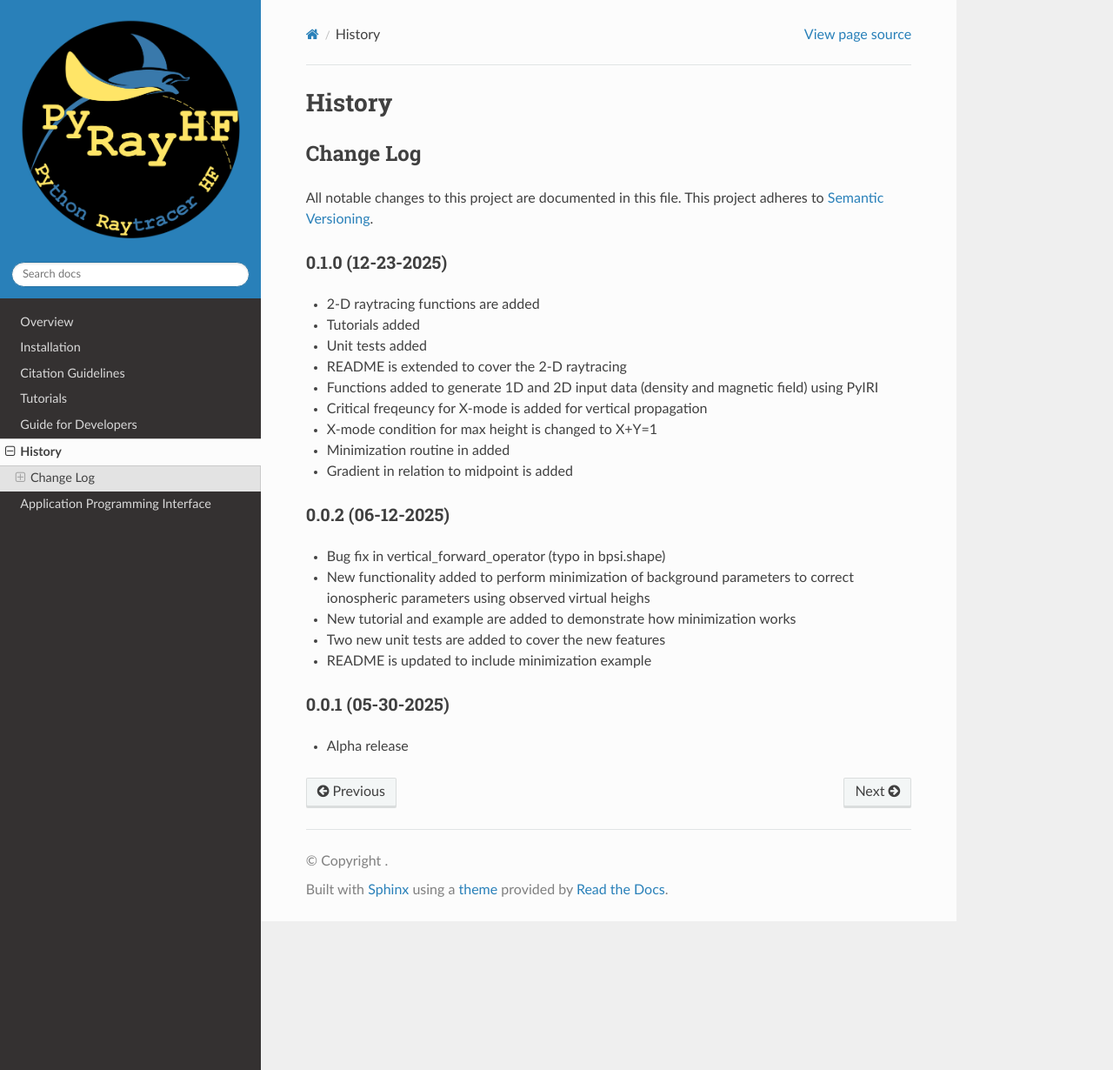
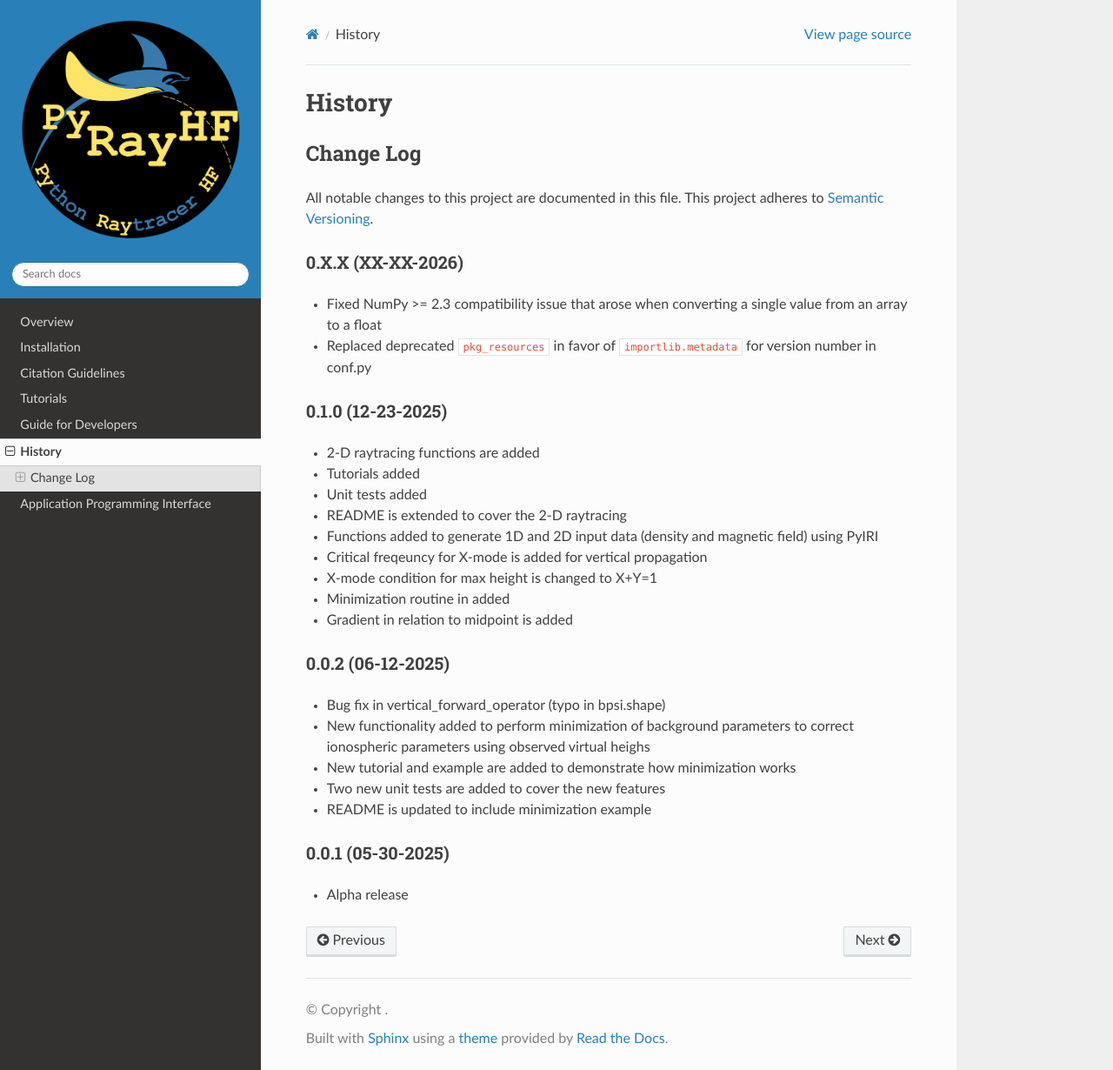
Before and after one commit to victoriyaforsythe/PyRayHF, a Sphinx documentation site: the page built from docs/history.rst, in a window 1280 px wide and 1230 px high. Shown: the whole window at 87% size. Built offline with Sphinx 7.4.7 and the Read the Docs theme 3.1.0, drawn with Linux system fonts in a browser that asks for light colours.

Commit message:
BUG: Fixed typecasting error for newer versions of NumPy (#18)
* BUG: Fixing an issue in rhs_spherical() that breaks the code for NumPy >= v2.3. Issue arose when converting a single value from an array to a float.

* Replaced deprecated pkg_resources in favor of importlib.metadata for version number in conf.py

```diff
--- a/CHANGELOG.md
+++ b/CHANGELOG.md
@@ -1,6 +1,10 @@
 # Change Log
 All notable changes to this project are documented in this file. This project
 adheres to [Semantic Versioning](https://semver.org/).
+
+## 0.X.X (XX-XX-2026)
+* Fixed NumPy >= 2.3 compatibility issue that arose when converting a single value from an array to a float
+* Replaced deprecated `pkg_resources` in favor of `importlib.metadata` for version number in conf.py
 
 ## 0.1.0 (12-23-2025)
 * 2-D raytracing functions are added
--- a/docs/conf.py
+++ b/docs/conf.py
@@ -7,10 +7,9 @@
 https://www.sphinx-doc.org/en/master/config
 
 """
-
+import importlib.metadata
 import json
 import os
-import pkg_resources
 import sys
 sys.path.insert(0, os.path.abspath('..'))
 
@@ -64,7 +63,7 @@
 # The version info for the project you're documenting, acts as replacement for
 # |version| and |release|, also used in various other places throughout the
 # built documents.
-version = pkg_resources.get_distribution('PyRayHF').version
+version = importlib.metadata.version('PyRayHF')
 release = '{:s}-alpha'.format(version)  # Include alpha/beta/rc tags.
 
 # The language for content autogenerated by Sphinx. Refer to documentation
```
Also changed, not shown: 1 other file.
